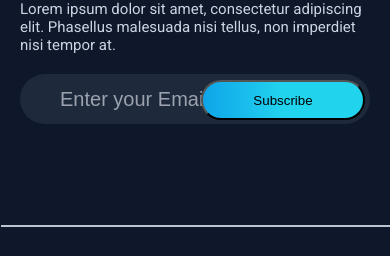
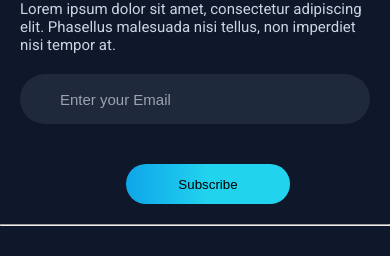
Before and after one commit to Glory-mmachi/blog, a React (Vite) app: page / in a window 390 px wide. Shown: the part 3911-4167 px from the top of the page. Built offline with nearby package versions, Linux system fonts and the light colour scheme.

Commit message:
modified styles

```diff
--- a/src/App.css
+++ b/src/App.css
@@ -2,6 +2,7 @@
   margin: 0;
   padding: 0;
   box-sizing: border-box;
+  /* overflow-x: hidden; */
 
 }
 ul{
--- a/src/Components/Newsletter.css
+++ b/src/Components/Newsletter.css
@@ -58,18 +58,12 @@
   height: 40px;
   flex-shrink: 0;
   border-radius: 30px;
+  outline: none;
+  border: none;
   background: var(
     --Gradient,
     linear-gradient(270deg, #22d3ee 50%, #0ea5e9 100%)
   );
-}
-.line {
-  margin: 1px;
-  padding: 1px;
-  width: 100%;
-  height: 0px;
-  z-index: 9876;
-  background-color:#bec4cf;
 }
 
 /* footer styling */
@@ -85,24 +79,26 @@
 .footer ul {
   display: flex;
   gap: 4px;
-
 }
 .footer li img {
   width: 20px;
   height: 20px;
 }
 
-/* screens below 789px */
-@media (max-width: 789px) {
+/* screens below 768px */
+@media (max-width: 768px) {
   .newsletter-container {
     flex-direction: column;
     gap: 20px;
     padding-inline: 20px;
   }
-  .newsletter-container .right button{
-    top: 6px;
+  .newsletter-container .right button {
+    right: 80px;
   }
-  .footer{
+  .newsletter-container .right input {
+    font-size: 15px;
+  }
+  .footer {
     padding-inline: 20px;
     flex-direction: column;
     justify-content: center;
@@ -111,8 +107,18 @@
   }
 }
 
-@media (max-width:900px) {
-  .newsletter-container .right button{
-    top: ;
+@media (max-width: 1145px) {
+  .newsletter-container .right button {
+    bottom: 55px;
   }
 }
+@media (max-width: 1028px) {
+  .newsletter-container .right button {
+    top: 80px;
+  }
+}
+@media (max-width: 1008px) {
+  .newsletter-container .right button {
+    top: 90px;
+  }
+}
--- a/src/Components/Newsletter.jsx
+++ b/src/Components/Newsletter.jsx
@@ -23,7 +23,7 @@ export default function Newsletter() {
         <input type="email" placeholder="Enter your Email" /> <button>Subscribe</button>
       </div>
     </div>
-    <div className="line"></div>
+    <hr />
     <div className="footer">
         <p>&copy;Copyright 2023 by Glory’s blog.</p>
         <ul>
--- a/src/Pages/Blog.jsx
+++ b/src/Pages/Blog.jsx
@@ -1,5 +1,6 @@
 import React from "react";
 import CardList from "../Components/CardList";
+
 
 export default function Blog() {
   return (
```
